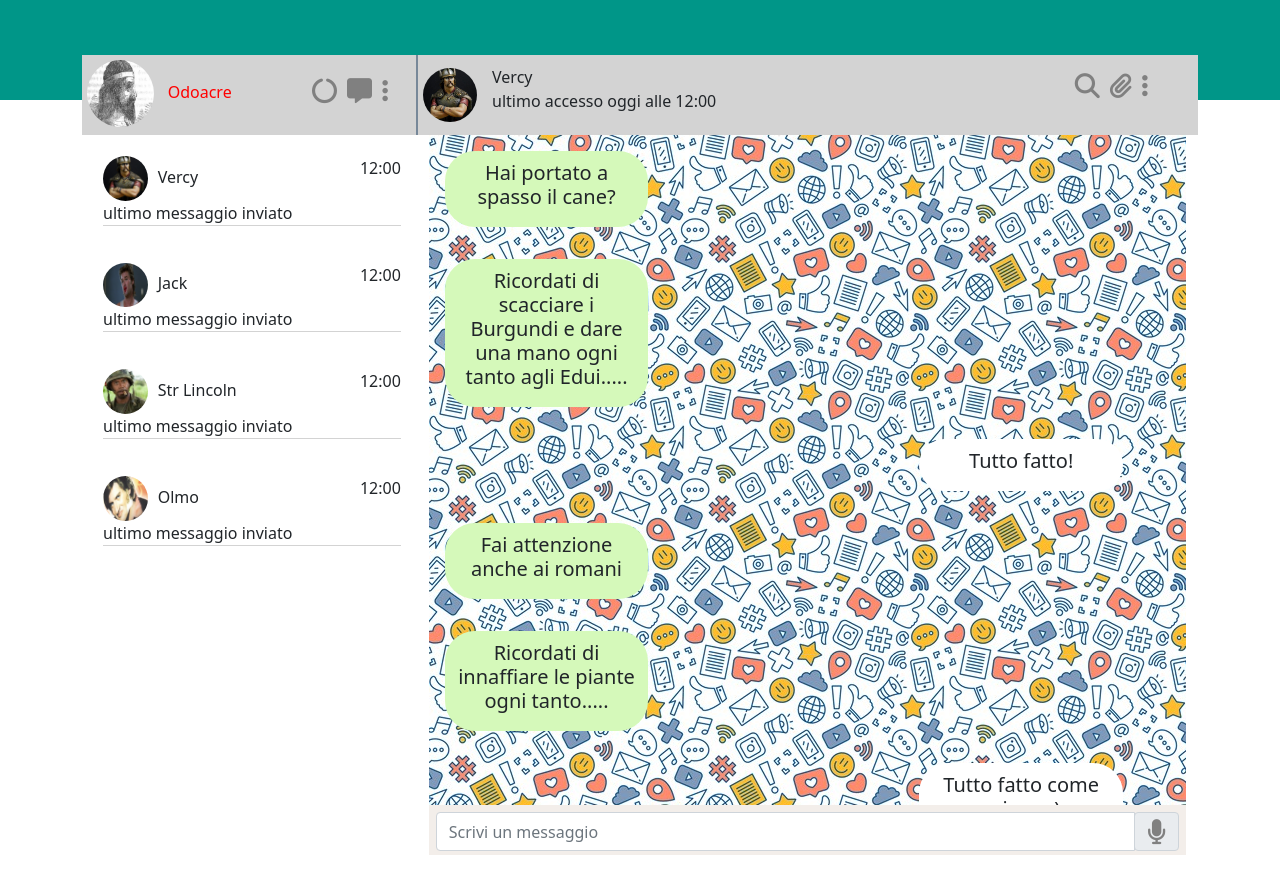
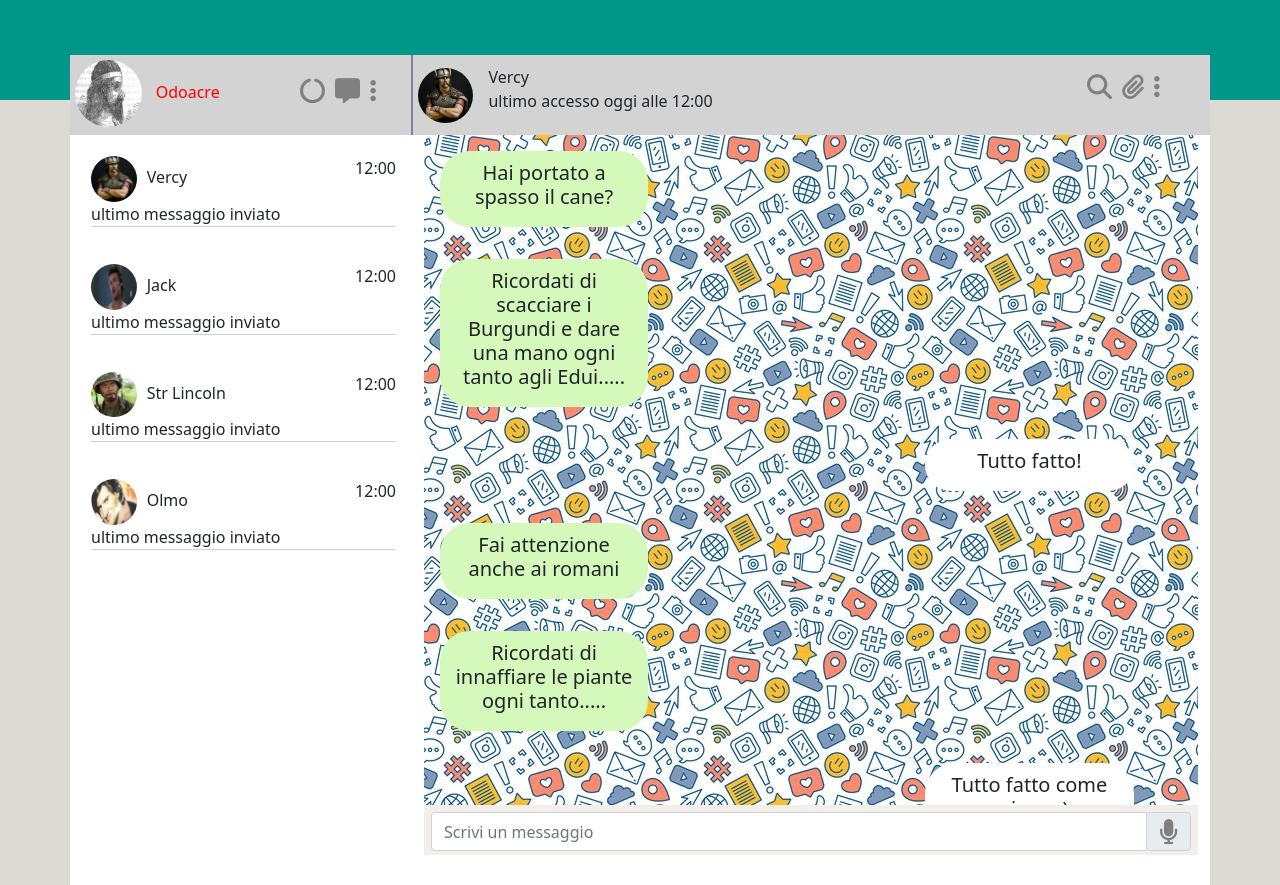
Before and after one commit to GabryP91/vue-boolzapp, a plain HTML site: page index.html in a window 1280 px wide. Drawn offline with nearby package versions, Linux system fonts and the light colour scheme.

Commit message:
fix problems

```diff
--- a/Javascript/Jv.js
+++ b/Javascript/Jv.js
@@ -176,10 +176,8 @@ createApp({
     methods: {
 
         changeCon(index){
-            console.log(this.activeAvatar);
 
             this.activeAvatar = index;
-
         }
     },
 
--- a/css/style.css
+++ b/css/style.css
@@ -6,11 +6,16 @@
 }
 
 .container-fluid {
-    padding: 0;
+    padding-left: 0;
+    padding-right: 0;
 }
 
 .fa-solid {
     color: gray;
+}
+
+body {
+    background-color: rgb(219, 219, 211);
 }
 
 
@@ -30,12 +35,14 @@
     flex-wrap: wrap;
     flex-direction: row;
     margin-top: -45px;
+    background-color: white;
+    padding-left: 0;
+    padding-right: 0;
 }
 
 
 /* CoNTAINER containerBox:ContactUser */
 .ContactUser {
-
     overflow-y: auto;
     height: calc(100vh - 80px);
     flex-basis: 30%;
```
Also changed, not shown: index.html (+3 -3 lines), 1 other file.
